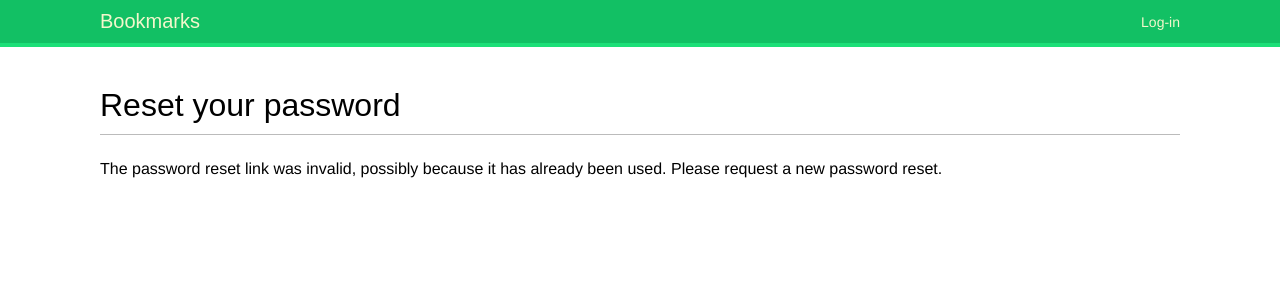
After one commit to kapphire/Django_social_site, a Django app: template account/templates/registration/password_reset_confirm.html in a window 1280 px wide. The commit adds this page. Shown: the top 300 px of the page. Run offline with Django 3.2, Linux system fonts and the light colour scheme; the template is opened without the code that fills it, so the values that code supplies are empty; some web fonts are replaced.

Commit message:
user password change

```diff
--- a/account/templates/registration/login.html
+++ b/account/templates/registration/login.html
@@ -16,5 +16,6 @@
 			<input type="hidden" name="text" value="{{ next }}" />
 			<p><input type="submit" value="Log-in..."></p>
 		</form>
+		<p><a href="{% url 'password_reset' %}">Forgotten your password?</a></p>
 	</div>
 {% endblock %}
--- /dev/null
+++ b/account/templates/registration/password_reset_confirm.html
@@ -0,0 +1,17 @@
+{% extends 'base.html' %}
+
+{% block title %}Reset your password{% endblock %}
+
+{% block content %}
+	<h1>Reset your password</h1>
+	{% if validlink %}
+		<p>Please enter your password twice</p>
+		<form action="." method="POST">
+			{{ form.as_p }}
+			{% csrf_token %}
+			<p><input type="submit" value="Change your password"></p>
+		</form>
+	{% else %}
+		<p>The password reset link was invalid, possibly because it has already been used. Please request a new password reset.</p>
+	{% endif %}
+{% endblock %}
```
Also changed, not shown: account/templates/registration/password_reset_complete.html (added, +8 -0 lines), db.sqlite3.
